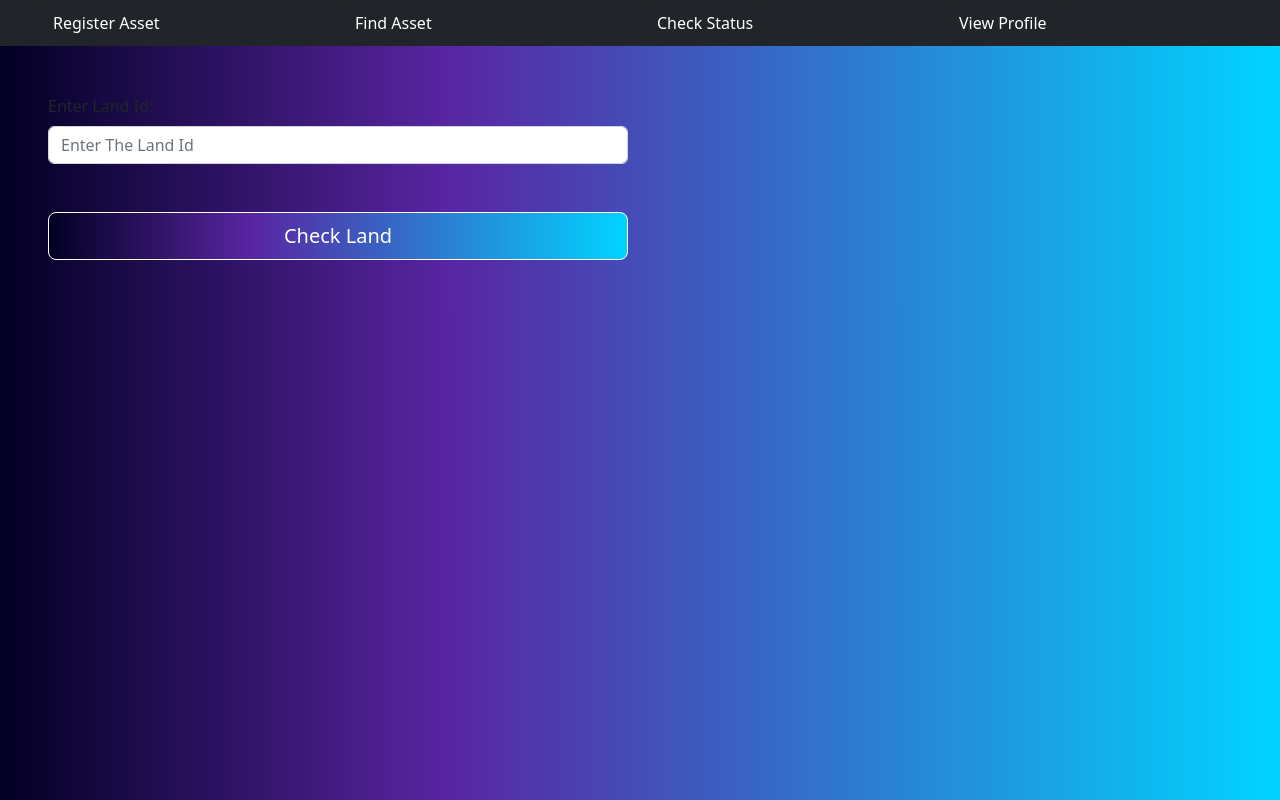
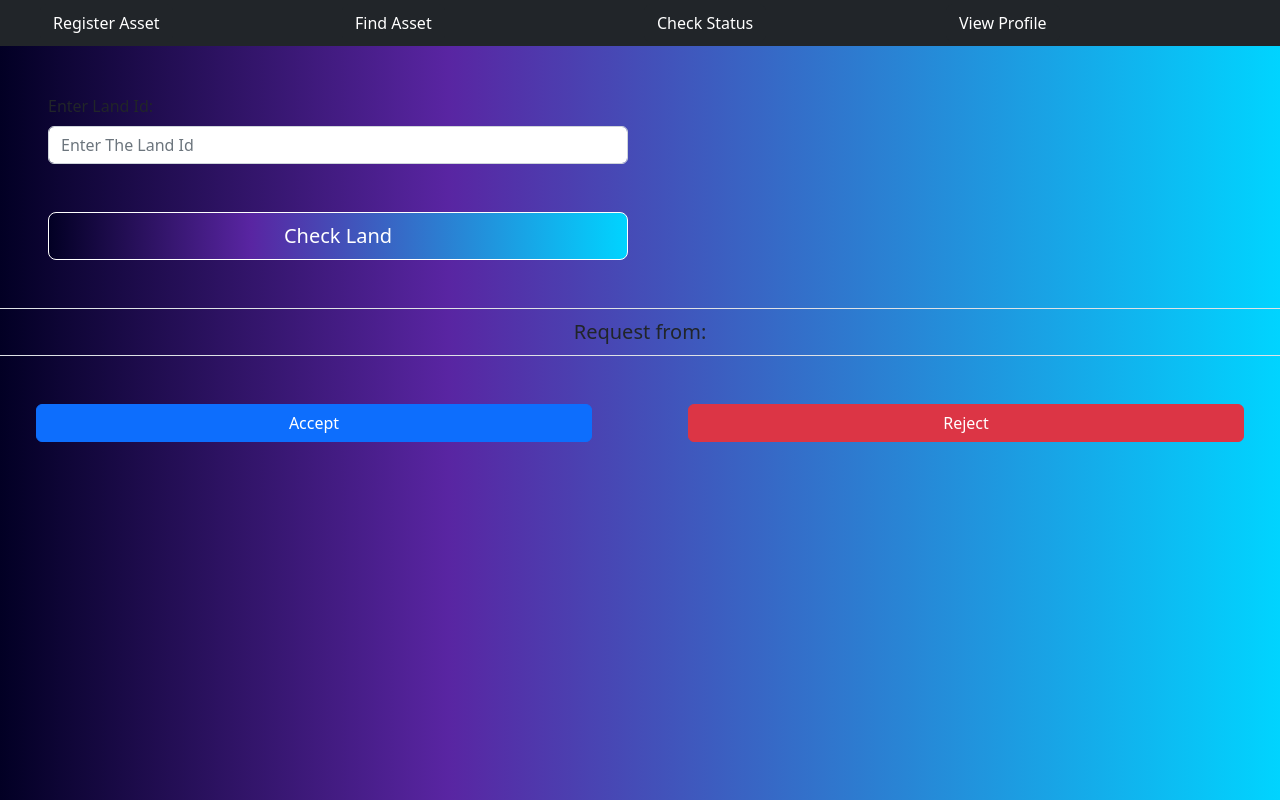
Before and after one commit to Otaiki1/landGisterDapp, a Next.js app: page /owner in a window 1280 px wide. Built offline with nearby package versions, Linux system fonts and the light colour scheme.

Commit message:
started payment gateway

```diff
--- a/pages/owner.js
+++ b/pages/owner.js
@@ -1,15 +1,70 @@
 import { ethers } from "ethers";
 import {useState} from "react";
+import LandRegistration from '../components/artifacts/contracts/LandRegistration.sol/LandRegistration.json';
 
+const landRegistrationAddress = "0x8A791620dd6260079BF849Dc5567aDC3F2FdC318";
 export default function Owner(){
+
+    const[landId, setLandId] = useState(Number);
+    const [reqAddr, setReqAddr] = useState('')
+
+    const connectWallet = async() => {
+        const { ethereum } = window;
+        let check = await ethereum.request({method: 'eth_requestAccounts'});
+        await check;
+    }
+
+    const makeRequest = async() =>{
+        if (typeof window.ethereum !== 'undefined') {
+            await connectWallet()
+            const provider = new ethers.providers.Web3Provider(window.ethereum);
+            const signer = provider.getSigner()
+            const landContract = new ethers.Contract(landRegistrationAddress, LandRegistration.abi, signer)
+            const transaction = await landContract.viewRequest(landId)
+            setReqAddr(transaction)
+        }
+    }
+    const acceptRequest = async() =>{
+        if (typeof window.ethereum !== 'undefined') {
+            await connectWallet()
+            const provider = new ethers.providers.Web3Provider(window.ethereum);
+            const signer = provider.getSigner()
+            const landContract = new ethers.Contract(landRegistrationAddress, LandRegistration.abi, signer)
+            const transaction = await landContract.processRequest(landId, 2)
+            alert("You have accepted the request")
+        }
+    }
+    const rejectRequest = async() =>{
+        if (typeof window.ethereum !== 'undefined') {
+            await connectWallet()
+            const provider = new ethers.providers.Web3Provider(window.ethereum);
+            const signer = provider.getSigner()
+            const landContract = new ethers.Contract(landRegistrationAddress, LandRegistration.abi, signer)
+            const transaction = await landContract.processRequest(landId, 3)
+            alert("you have rejected the request")
+        }
+    }
+
     return(
+        <>
         <div className="row p-5">
-        <div className="col-md-6">
-            <label htmlFor="exampleFormControlInput1" className="form-label">Enter Land Id: </label>
-            <input type="text" className="form-control mb-5" id="exampleFormControlInput1" placeholder="Enter The Land Id"/>
-            <button className="btn btn-lg w-100 text-white border-white">Check Land</button>
+            <div className="col-md-6">
+                <label htmlFor="exampleFormControlInput1" className="form-label" onChange={(e) => setLandId(e.target.value)}>Enter Land Id: </label>
+                <input type="text" className="form-control mb-5" id="exampleFormControlInput1" placeholder="Enter The Land Id"  onChange={(e) => setLandId(e.target.value)} />
+                <button className="btn btn-lg w-100 text-white border-white" onClick={() => makeRequest()}>Check Land</button>
+            </div>
         </div>
-    </div>
+        <div className="row">
+            <button className="btn btn-lg btn-disabled w-100 plain border">Request from: {reqAddr}<span></span></button>
+            <div className="col-md-6 p-5">
+                    <button className="btn w-100 btn-primary plain" onClick={() => acceptRequest()}>Accept</button>
+            </div>
+            <div className="col-md-6 p-5">
+                    <button className="btn w-100 btn-danger plain" onClick={() => rejectRequest()}>Reject</button>
+            </div>
+        </div>
+        </>
+
     )
 
 
```
